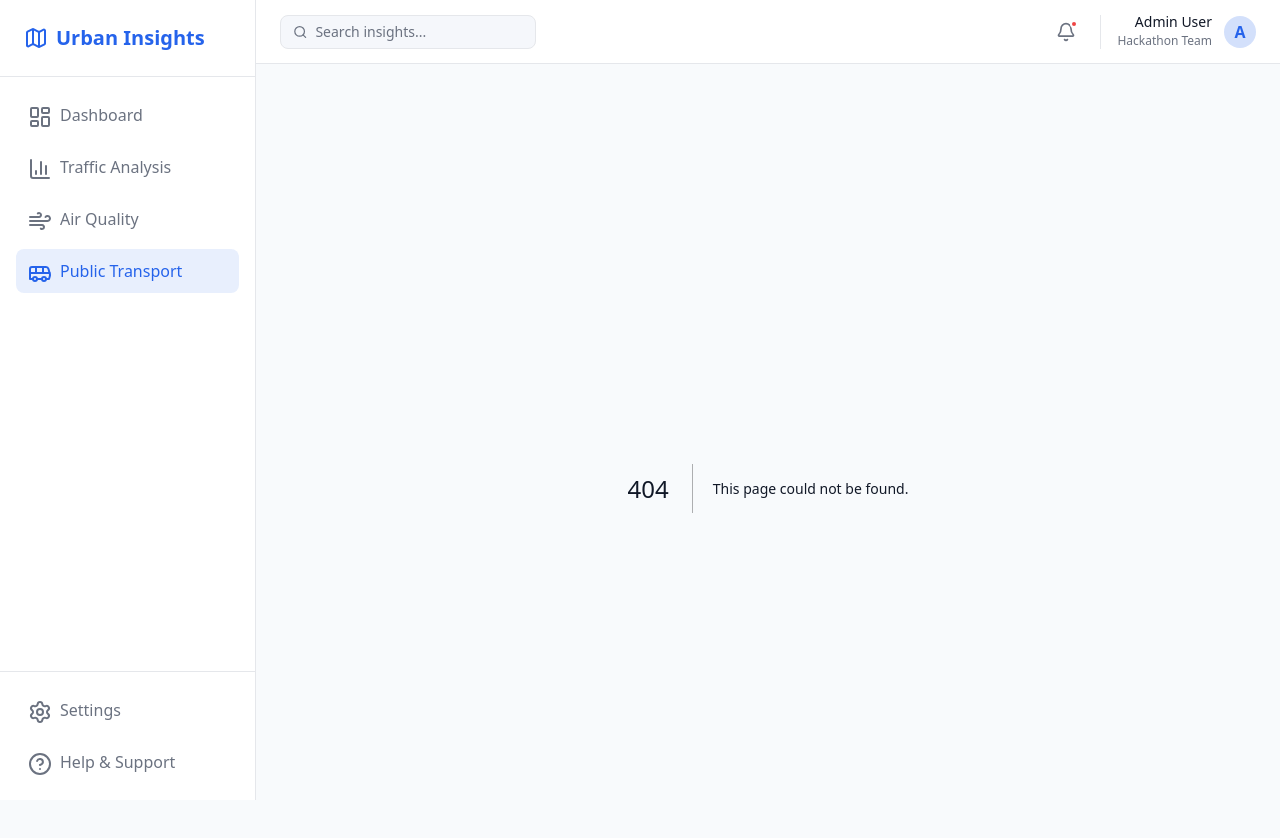
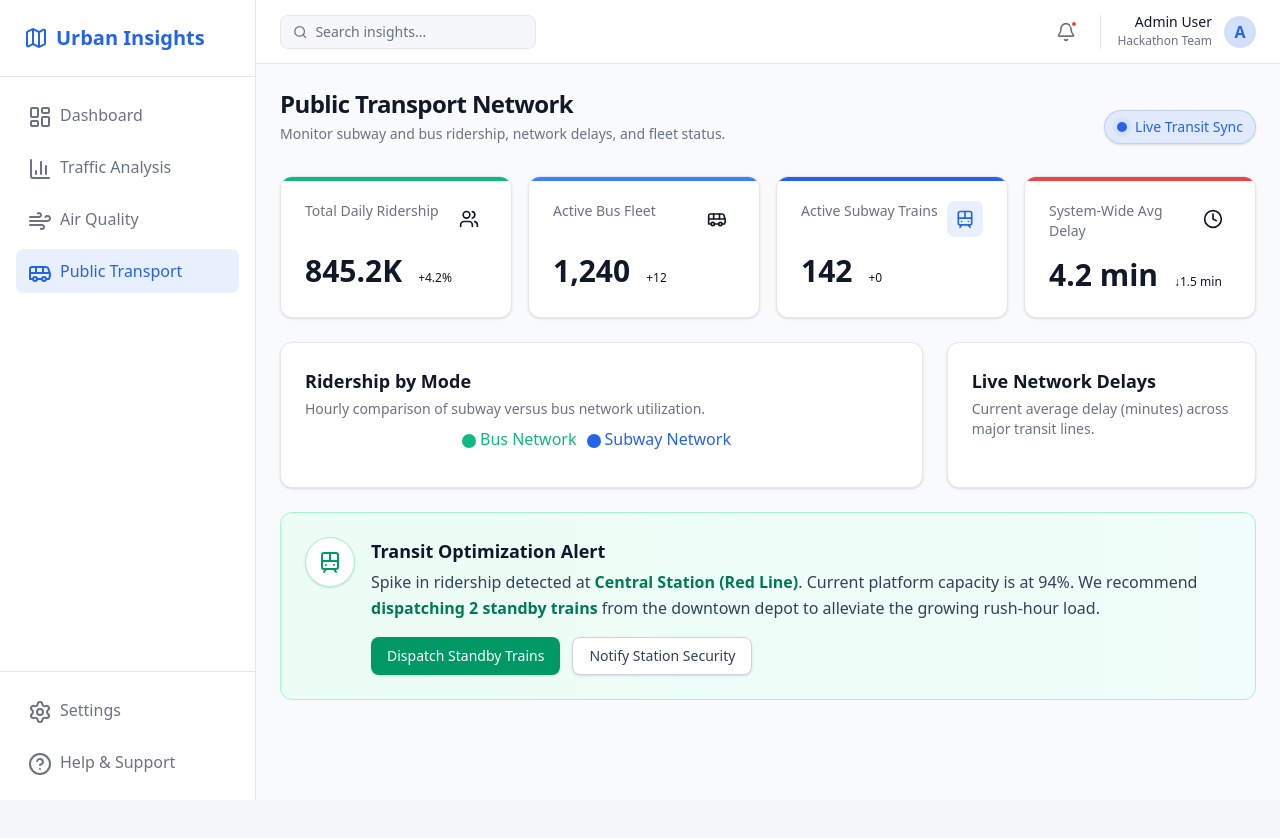
Before and after one commit to KrishBawangade/urban-insights-platform, a Next.js app in the folder frontend/: page /transport in a window 1280 px wide. Before the commit this address had no page. Shown: the top 838 px of the page. After the commit the page ends 800 px from the top, so only its background shows below. Built offline with nearby package versions, Linux system fonts and the light colour scheme.

Commit message:
feat(transport): add public transport insights page

```diff
--- /dev/null
+++ b/frontend/src/app/transport/page.tsx
@@ -0,0 +1,159 @@
+"use client";
+
+import StatCard from "@/components/dashboard/StatCard";
+import ChartCard from "@/components/dashboard/ChartCard";
+import { Bus, Train, Clock, Users } from "lucide-react";
+import {
+  BarChart, Bar, XAxis, YAxis, CartesianGrid, Tooltip, ResponsiveContainer, Legend,
+  LineChart, Line
+} from 'recharts';
+
+const ridershipData = [
+  { time: '06:00', bus: 12000, subway: 25000 },
+  { time: '08:00', bus: 45000, subway: 85000 },
+  { time: '10:00', bus: 28000, subway: 45000 },
+  { time: '12:00', bus: 32000, subway: 50000 },
+  { time: '14:00', bus: 30000, subway: 48000 },
+  { time: '16:00', bus: 42000, subway: 75000 },
+  { time: '18:00', bus: 55000, subway: 95000 },
+  { time: '20:00', bus: 20000, subway: 35000 },
+];
+
+const delayData = [
+  { line: 'Red Line', delay: 12 },
+  { line: 'Blue Line', delay: 4 },
+  { line: 'Green Line', delay: 2 },
+  { line: 'Bus Route 14', delay: 18 },
+  { line: 'Bus Route 22', delay: 5 },
+];
+
+export default function TransportPage() {
+  return (
+    <div className="space-y-6">
+      <header className="mb-8 flex flex-col sm:flex-row sm:items-end justify-between gap-4">
+        <div>
+          <h1 className="text-2xl font-bold tracking-tight text-foreground">Public Transport Network</h1>
+          <p className="text-muted-foreground mt-1 text-sm">Monitor subway and bus ridership, network delays, and fleet status.</p>
+        </div>
+        <div className="flex items-center gap-2 text-sm font-medium text-primary bg-primary/10 border border-primary/20 px-3 py-1.5 rounded-full shadow-sm w-fit">
+          <span className="relative flex h-2.5 w-2.5">
+            <span className="animate-ping absolute inline-flex h-full w-full rounded-full bg-primary opacity-75"></span>
+            <span className="relative inline-flex rounded-full h-2.5 w-2.5 bg-primary"></span>
+          </span>
+          <span>Live Transit Sync</span>
+        </div>
+      </header>
+
+      {/* Primary Metrics */}
+      <div className="grid grid-cols-1 md:grid-cols-2 lg:grid-cols-4 gap-4">
+        <StatCard
+          title="Total Daily Ridership"
+          value="845.2K"
+          trend="4.2%"
+          isPositive={true}
+          icon={<Users className="w-5 h-5" />}
+          accentColor="bg-transport"
+        />
+        <StatCard
+          title="Active Bus Fleet"
+          value="1,240"
+          trend="12"
+          isPositive={true}
+          icon={<Bus className="w-5 h-5" />}
+          accentColor="bg-traffic"
+        />
+        <StatCard
+          title="Active Subway Trains"
+          value="142"
+          trend="0"
+          isPositive={true}
+          icon={<Train className="w-5 h-5" />}
+          accentColor="bg-primary"
+        />
+        <StatCard
+          title="System-Wide Avg Delay"
+          value="4.2 min"
+          trend="1.5 min"
+          isPositive={false}
+          icon={<Clock className="w-5 h-5" />}
+          accentColor="bg-alert"
+        />
+      </div>
+
+      {/* Charts Grid */}
+      <div className="grid grid-cols-1 lg:grid-cols-3 gap-6">
+        <ChartCard
+          title="Ridership by Mode"
+          subtitle="Hourly comparison of subway versus bus network utilization."
+          className="lg:col-span-2"
+        >
+          <ResponsiveContainer width="100%" height="100%">
+            <BarChart data={ridershipData} margin={{ top: 10, right: 10, left: 10, bottom: 20 }}>
+              <CartesianGrid strokeDasharray="3 3" vertical={false} stroke="#E5E7EB" />
+              <XAxis dataKey="time" axisLine={false} tickLine={false} tick={{fill: '#6B7280', fontSize: 12}} dy={10} />
+              <YAxis axisLine={false} tickLine={false} tick={{fill: '#6B7280', fontSize: 12}} tickFormatter={(value) => `${value / 1000}k`} />
+              <Tooltip
+                cursor={{fill: '#F5F7FB'}}
+                contentStyle={{ borderRadius: '8px', border: 'none', boxShadow: '0 4px 6px -1px rgb(0 0 0 / 0.1)' }}
+                formatter={(value: number) => [value.toLocaleString(), undefined]}
+              />
+              <Legend verticalAlign="bottom" height={36} iconType="circle" wrapperStyle={{ paddingTop: "20px" }} />
+              <Bar dataKey="subway" name="Subway Network" fill="#2563EB" radius={[4, 4, 0, 0]} stackId="a" maxBarSize={50} />
+              <Bar dataKey="bus" name="Bus Network" fill="#10B981" radius={[4, 4, 0, 0]} stackId="a" maxBarSize={50} />
+            </BarChart>
+          </ResponsiveContainer>
+        </ChartCard>
+
+        <ChartCard
+          title="Live Network Delays"
+          subtitle="Current average delay (minutes) across major transit lines."
+          className="lg:col-span-1"
+        >
+          <ResponsiveContainer width="100%" height="100%">
+            <BarChart layout="vertical" data={delayData} margin={{ top: 10, right: 20, left: 10, bottom: 0 }}>
+              <CartesianGrid strokeDasharray="3 3" horizontal={false} stroke="#E5E7EB" />
+              <XAxis type="number" axisLine={false} tickLine={false} tick={{fill: '#6B7280', fontSize: 12}} />
+              <YAxis dataKey="line" type="category" axisLine={false} tickLine={false} tick={{fill: '#6B7280', fontSize: 12}} width={80} />
+              <Tooltip
+                cursor={{fill: '#F5F7FB'}}
+                contentStyle={{ borderRadius: '8px', border: 'none', boxShadow: '0 4px 6px -1px rgb(0 0 0 / 0.1)' }}
+                formatter={(value: number) => [`${value} min`, 'Current Delay']}
+              />
+              <Bar dataKey="delay" fill="#EF4444" radius={[0, 4, 4, 0]} barSize={24}>
+                {
+                  delayData.map((entry, index) => (
+                    <cell key={`cell-${index}`} fill={entry.delay > 10 ? '#EF4444' : entry.delay > 5 ? '#F59E0B' : '#10B981'} />
+                  ))
+                }
+              </Bar>
+            </BarChart>
+          </ResponsiveContainer>
+        </ChartCard>
+      </div>
+
+      {/* Transport Specific Insight Panel */}
+      <div className="bg-gradient-to-r from-emerald-50 to-teal-50 border border-emerald-200 rounded-lg p-6">
+        <div className="flex items-start gap-4">
+          <div className="bg-white p-3 rounded-full shadow-sm border border-emerald-200">
+            <Train className="w-6 h-6 text-emerald-600" />
+          </div>
+          <div>
+            <h3 className="font-semibold text-lg text-slate-900 mb-1">Transit Optimization Alert</h3>
+            <p className="text-slate-700 leading-relaxed max-w-4xl">
+              Spike in ridership detected at <strong className="text-emerald-700">Central Station (Red Line)</strong>. Current platform capacity is at 94%. We recommend <strong className="text-emerald-700">dispatching 2 standby trains</strong> from the downtown depot to alleviate the growing rush-hour load.
+            </p>
+            <div className="mt-4 flex gap-3">
+              <button className="bg-emerald-600 hover:bg-emerald-700 text-white px-4 py-2 rounded-md font-medium text-sm transition-colors shadow-sm">
+                Dispatch Standby Trains
+              </button>
+              <button className="bg-white hover:bg-slate-50 text-slate-700 border border-slate-300 px-4 py-2 rounded-md font-medium text-sm transition-colors shadow-sm">
+                Notify Station Security
+              </button>
+            </div>
+          </div>
+        </div>
+      </div>
+
+    </div>
+  );
+}
```
